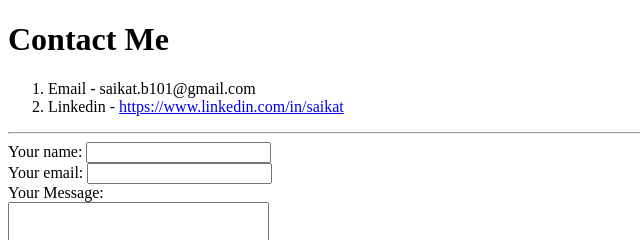
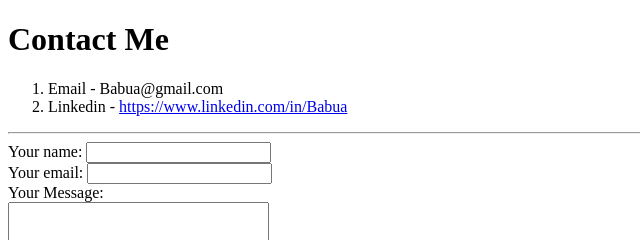
Before and after one commit to p-CoDeX/CV, a plain HTML site: page contact.html in a window 1280 px wide. Shown: the top 240 px of the page, 0-640 px from the left. Drawn offline with Linux system fonts and the light colour scheme.

Commit message:
Update contact.html

```diff
--- a/contact.html
+++ b/contact.html
@@ -9,8 +9,8 @@
 <body>
   <h1>Contact Me</h1>
   <ol>
-    <li>Email - saikat.b101@gmail.com</li>
-    <li>Linkedin - <a href="https://www.linkedin.com/in/saikat-bisai">https://www.linkedin.com/in/saikat</a></li>
+    <li>Email - Babua@gmail.com</li>
+    <li>Linkedin - <a href="https://www.linkedin.com/in/Babua">https://www.linkedin.com/in/Babua</a></li>
   </ol>
 
   <hr>
```
